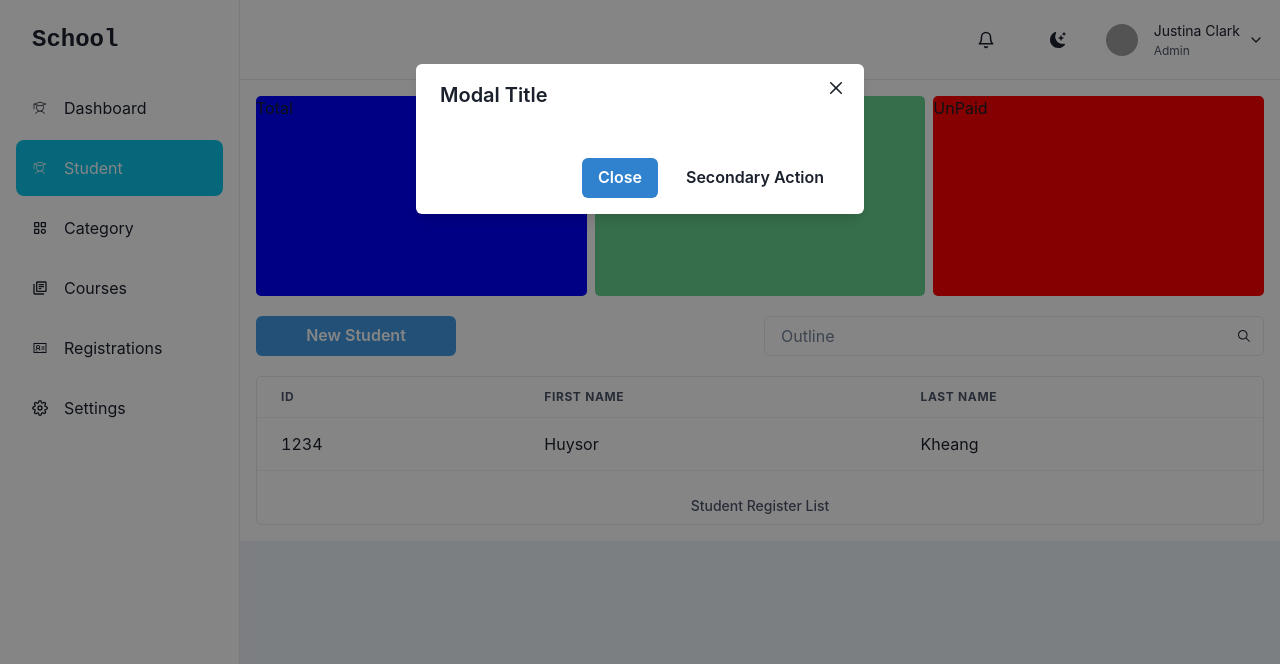
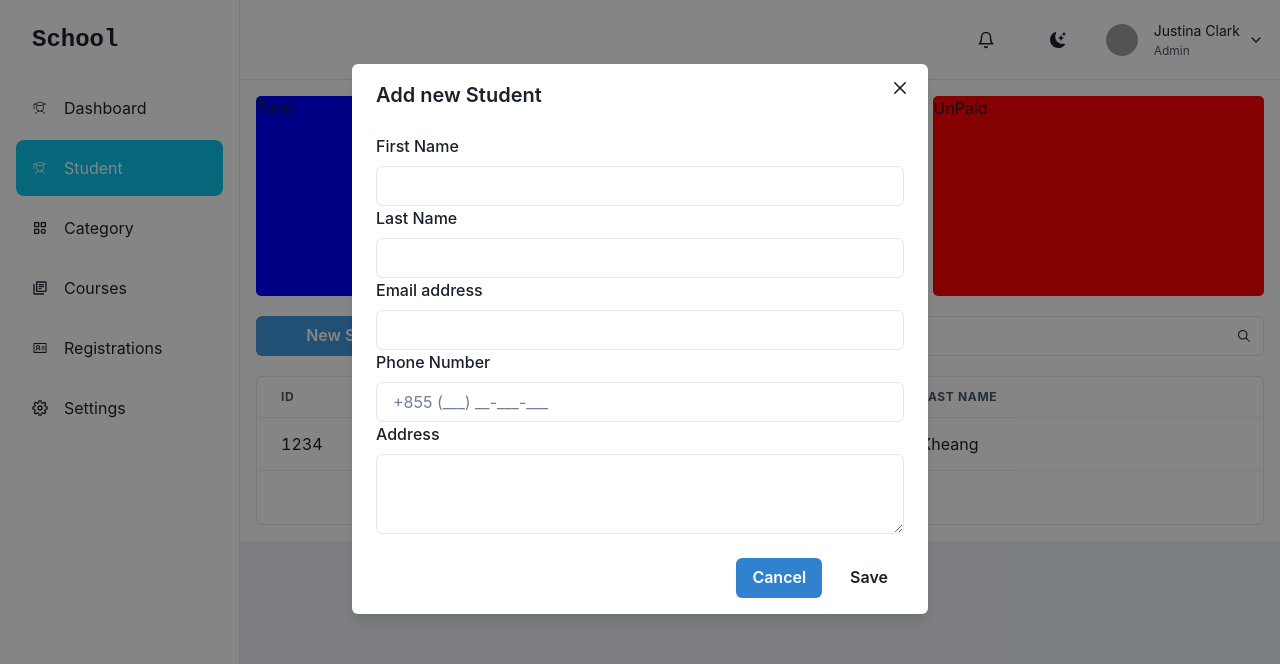
Before and after one commit to khuysor/school-ui, a React (Create React App) app: page /student in a window 1280 px wide. Both pictures are taken after a click on the button "New Student". Shown: the top 664 px of the page. Built offline with nearby package versions, Linux system fonts and the light colour scheme; grey boxes are pictures that could not be loaded.

Commit message:
modify form add

```diff
--- a/src/components/StudentModal.tsx
+++ b/src/components/StudentModal.tsx
@@ -8,6 +8,10 @@ import {
   ModalFooter,
   Button,
   useDisclosure,
+  FormControl,
+  FormLabel,
+  Input,
+  Textarea,
 } from "@chakra-ui/react";
 interface Prop {
   isOpen: boolean;
@@ -15,18 +19,45 @@ interface Prop {
 }
 const StudentModal = ({ isClose, isOpen }: Prop) => {
   return (
-    <Modal isOpen={isOpen} onClose={isClose}>
+    <Modal isOpen={isOpen} onClose={isClose} size="xl">
       <ModalOverlay />
       <ModalContent>
-        <ModalHeader>Modal Title</ModalHeader>
+        <ModalHeader>Add new Student</ModalHeader>
         <ModalCloseButton />
-        <ModalBody></ModalBody>
+        <ModalBody>
+          <FormControl>
+            <FormLabel>First Name</FormLabel>
+            <Input />
+          </FormControl>
+          <FormControl>
+            <FormLabel>Last Name</FormLabel>
+            <Input />
+          </FormControl>
+          <FormControl id="email">
+            <FormLabel>Email address</FormLabel>
+            <Input type="email" />
+          </FormControl>
+          <FormControl>
+            <FormLabel>Phone Number</FormLabel>
+            <Input
+              placeholder="+855 (___) __-___-___"
+              color={"gray.500"}
+              _placeholder={{
+                color: "gray.500",
+              }}
+            />
+          </FormControl>
+          <FormControl>
+            <FormLabel>Address</FormLabel>
+            <Textarea />
+          </FormControl>
+        </ModalBody>
 
         <ModalFooter>
           <Button colorScheme="blue" mr={3} onClick={isClose}>
-            Close
+            Cancel
           </Button>
-          <Button variant="ghost">Secondary Action</Button>
+          <Button variant="ghost">Save</Button>
         </ModalFooter>
       </ModalContent>
     </Modal>
```
